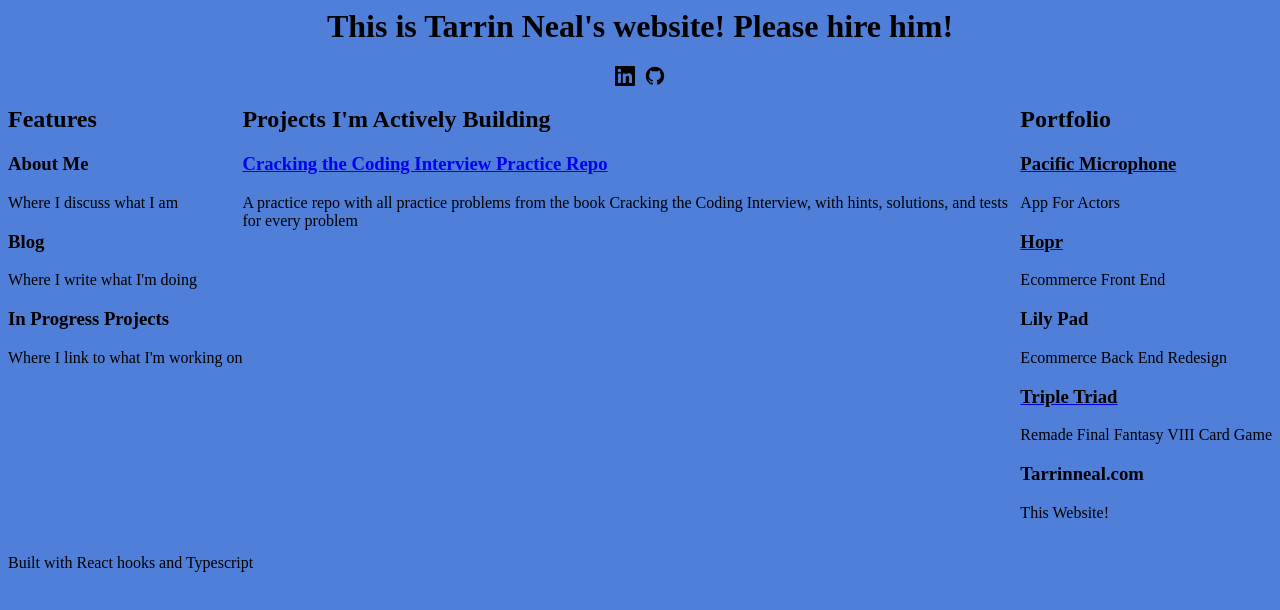
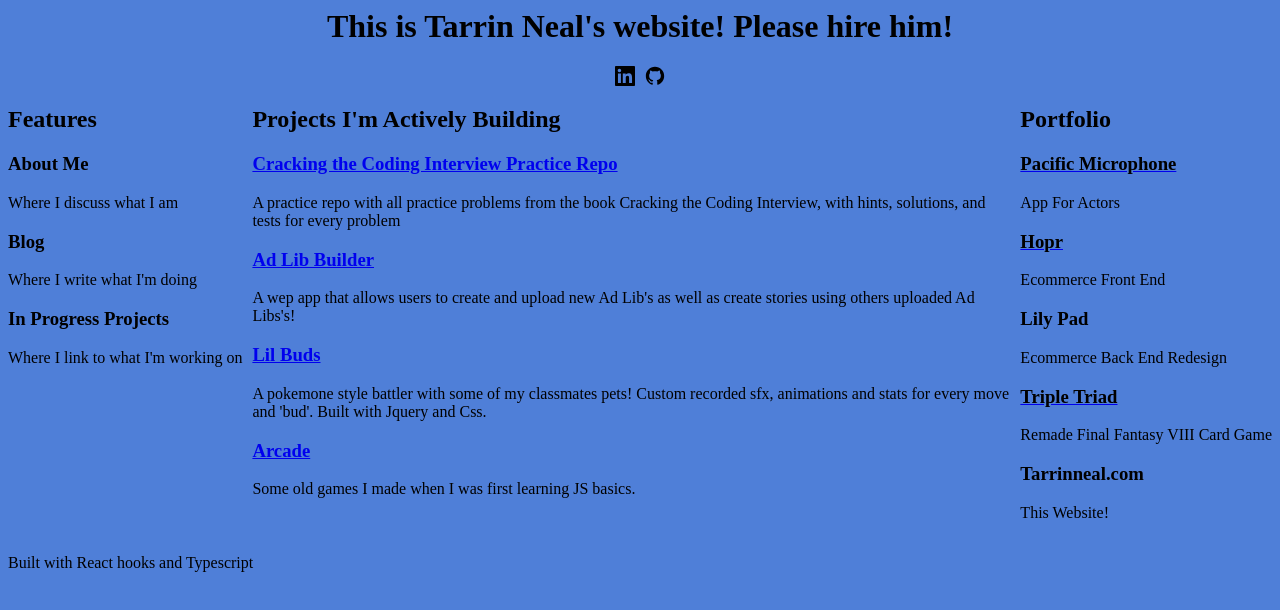
Before and after one commit to tarrinneal/tarrinneal.com, a React app: page /AboutMe in a window 1280 px wide. Both pictures are taken after a click on the element "In Progress Projects". Shown: the top 610 px of the page. Built offline with nearby package versions, Linux system fonts and the light colour scheme.

Commit message:
added more of my old and or unfinished projects to the in progress tab

```diff
--- a/public/styles.css
+++ b/public/styles.css
@@ -35,7 +35,9 @@ body {
   cursor: pointer;
 }
 
-#blog {
+#blog,
+#aboutMe,
+#inProgress {
   grid-column: 2;
   margin: 0 10px;
 }
--- a/src/components/InProgress.tsx
+++ b/src/components/InProgress.tsx
@@ -12,9 +12,42 @@ export const InProgress = () => (
         Cracking the Coding Interview Practice Repo
       </h3>
     </a>
-    <p className='blogDescription'>
+    <p className='inProgressDescription'>
       A practice repo with all practice problems from the book Cracking the
       Coding Interview, with hints, solutions, and tests for every problem
     </p>
+    <a
+      href='https://bad-libs.herokuapp.com/'
+      target='_blank'
+      rel='noopener noreferrer'
+    >
+      <h3 className='inProgressTitle'>Ad Lib Builder</h3>
+    </a>
+    <p className='inProgressDescription'>
+      A wep app that allows users to create and upload new Ad Lib's as well as
+      create stories using others uploaded Ad Libs's!
+    </p>
+    <a
+      href='https://lil-buds.herokuapp.com/'
+      target='_blank'
+      rel='noopener noreferrer'
+    >
+      <h3 className='inProgressTitle'>Lil Buds</h3>
+    </a>
+    <p className='inProgressDescription'>
+      A pokemone style battler with some of my classmates pets! Custom recorded
+      sfx, animations and stats for every move and 'bud'. Built with Jquery and
+      Css.
+    </p>
+    <a
+      href='https://bar-gle-cade.herokuapp.com/'
+      target='_blank'
+      rel='noopener noreferrer'
+    >
+      <h3 className='inProgressTitle'>Arcade</h3>
+    </a>
+    <p className='inProgressDescription'>
+      Some old games I made when I was first learning JS basics.
+    </p>
   </div>
 );
```
Also changed, not shown: public/app/bundle.js.
